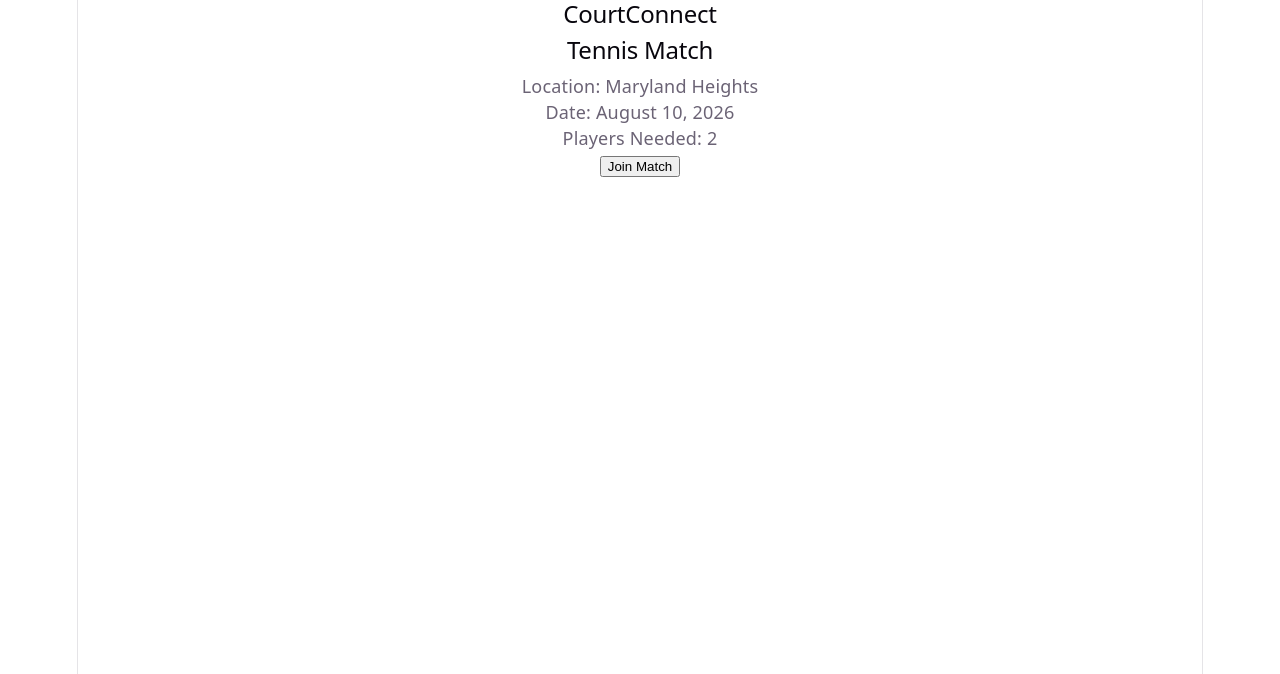
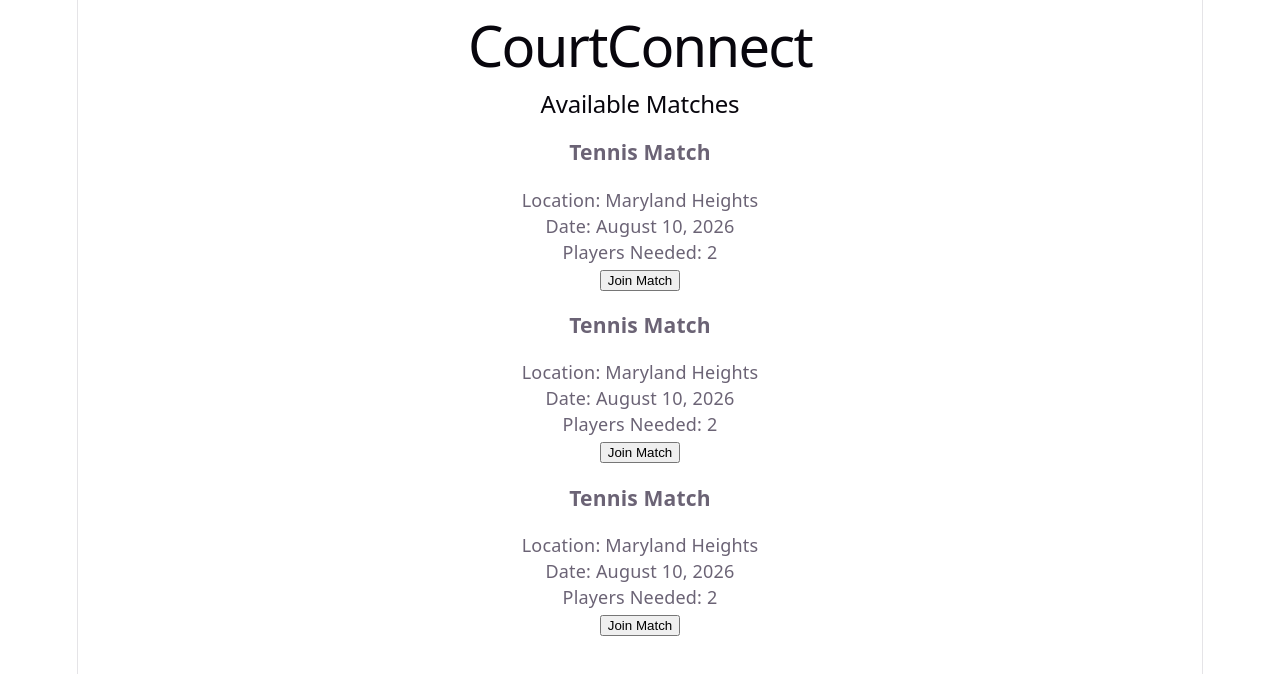
Before and after one commit to GAYATHRI-RAVADA-07/launchcode-unit1-final-project-GAYATHRI-R, a React (Vite) app: page / in a window 1280 px wide. Shown: the top 674 px of the page. Built offline with nearby package versions, Linux system fonts and the light colour scheme.

Commit message:
Add MatchList component

```diff
--- a/src/App.jsx
+++ b/src/App.jsx
@@ -1,11 +1,11 @@
-import MatchCard from "./Components/MatchCard";
+import MatchList from "./Components/MatchList";
 
 function App() {
   return (
     <div>
-      <h2>CourtConnect</h2>
+      <h1>CourtConnect</h1>
 
-      <MatchCard />
+      <MatchList />
     </div>
   );
 }
--- a/src/Components/MatchCard.jsx
+++ b/src/Components/MatchCard.jsx
@@ -1,7 +1,7 @@
 function MatchCard() {
   return (
     <div>
-      <h2>Tennis Match</h2>
+      <h3>Tennis Match</h3>
       <p>Location: Maryland Heights</p>
       <p>Date: August 10, 2026</p>
       <p>Players Needed: 2</p>
--- /dev/null
+++ b/src/Components/MatchList.jsx
@@ -0,0 +1,15 @@
+import MatchCard from "./MatchCard";
+
+function MatchList() {
+  return (
+    <div>
+      <h2>Available Matches</h2>
+
+      <MatchCard />
+      <MatchCard />
+      <MatchCard />
+    </div>
+  );
+}
+
+export default MatchList;
```
